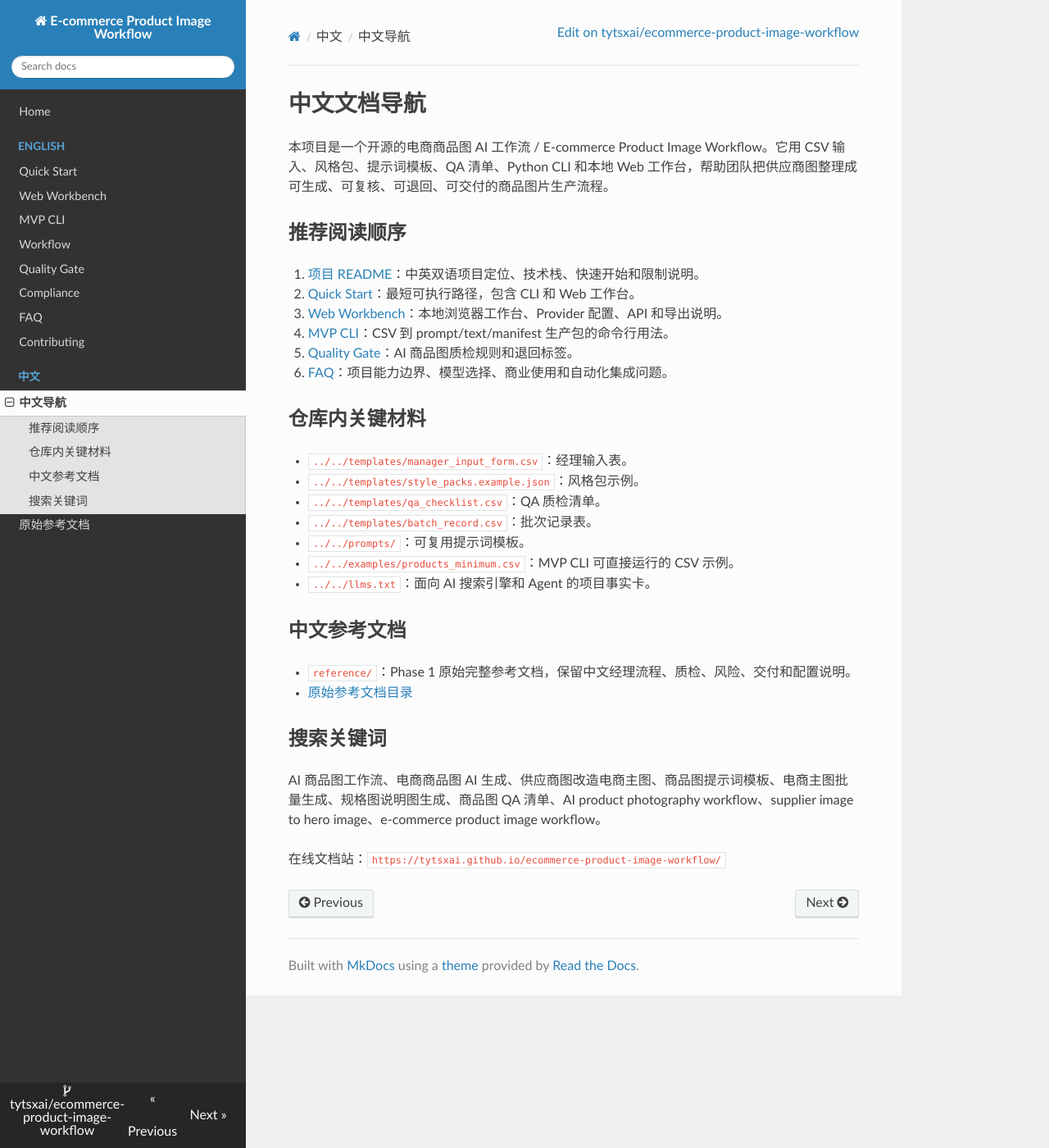
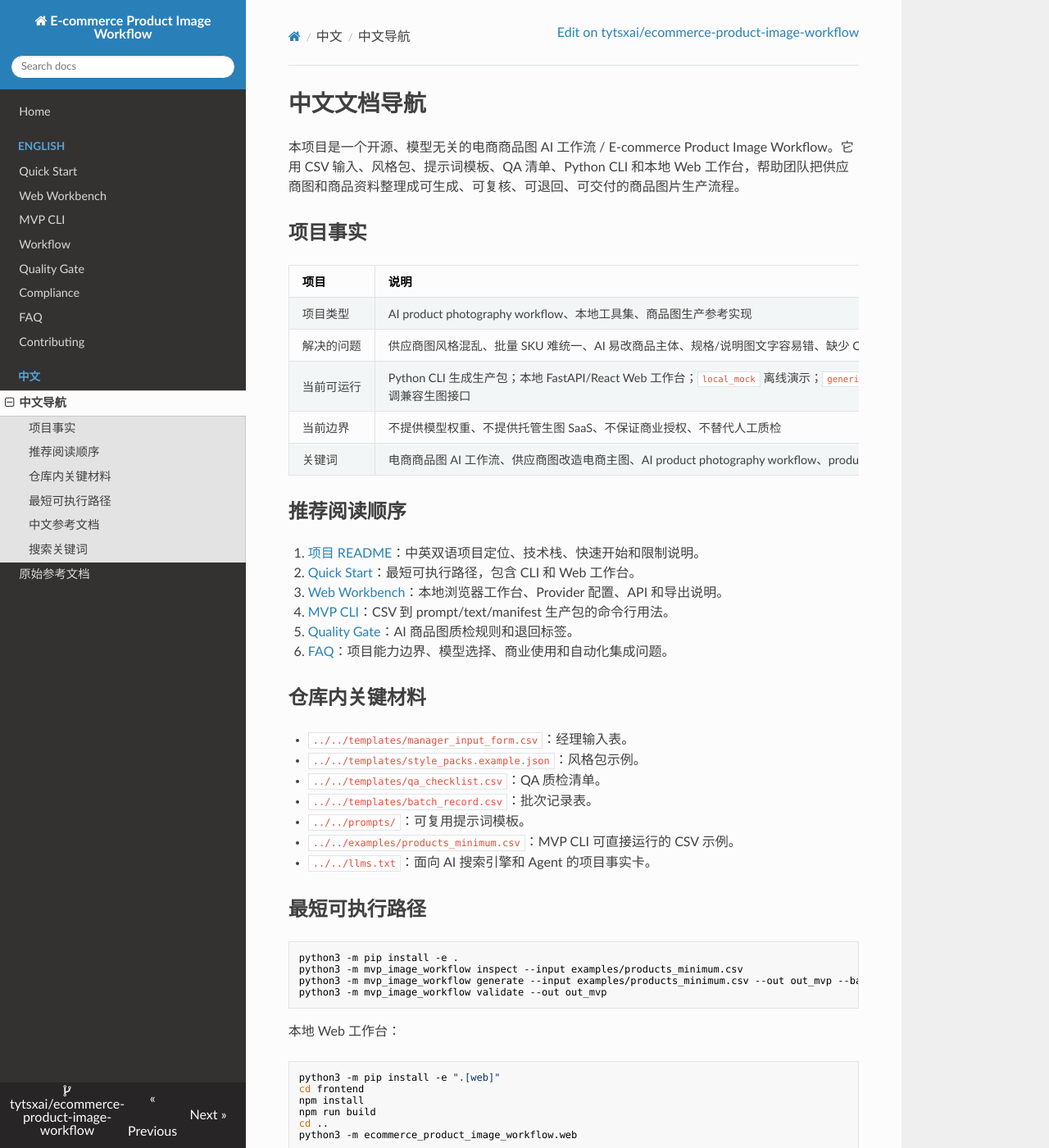
Before and after one commit to tytsxai/ecommerce-product-image-workflow, an MkDocs documentation site: the page built from docs/zh-CN/README.md, in a window 1280 px wide and 1400 px high. Shown: the whole window at 82% size. Built offline with MkDocs 1.6.1, drawn with Linux system fonts in a browser that asks for light colours; nearby versions of some CDN libraries; some of the changed text lies outside the part shown.

Commit message:
docs: clarify product workflow positioning

````diff
--- a/docs/zh-CN/README.md
+++ b/docs/zh-CN/README.md
@@ -1,6 +1,16 @@
 # 中文文档导航
 
-本项目是一个开源的电商商品图 AI 工作流 / E-commerce Product Image Workflow。它用 CSV 输入、风格包、提示词模板、QA 清单、Python CLI 和本地 Web 工作台，帮助团队把供应商图整理成可生成、可复核、可退回、可交付的商品图片生产流程。
+本项目是一个开源、模型无关的电商商品图 AI 工作流 / E-commerce Product Image Workflow。它用 CSV 输入、风格包、提示词模板、QA 清单、Python CLI 和本地 Web 工作台，帮助团队把供应商图和商品资料整理成可生成、可复核、可退回、可交付的商品图片生产流程。
+
+## 项目事实
+
+| 项目 | 说明 |
+| --- | --- |
+| 项目类型 | AI product photography workflow、本地工具集、商品图生产参考实现 |
+| 解决的问题 | 供应商图风格混乱、批量 SKU 难统一、AI 易改商品主体、规格/说明图文字容易错、缺少 QA 和批次留痕 |
+| 当前可运行 | Python CLI 生成生产包；本地 FastAPI/React Web 工作台；`local_mock` 离线演示；`generic_http` 调兼容生图接口 |
+| 当前边界 | 不提供模型权重、不提供托管生图 SaaS、不保证商业授权、不替代人工质检 |
+| 关键词 | 电商商品图 AI 工作流、供应商图改造电商主图、AI product photography workflow、product image QA checklist |
 
 ## 推荐阅读顺序
 
@@ -21,6 +31,28 @@
 - `../../examples/products_minimum.csv`：MVP CLI 可直接运行的 CSV 示例。
 - `../../llms.txt`：面向 AI 搜索引擎和 Agent 的项目事实卡。
 
+## 最短可执行路径
+
+```bash
+python3 -m pip install -e .
+python3 -m mvp_image_workflow inspect --input examples/products_minimum.csv
+python3 -m mvp_image_workflow generate --input examples/products_minimum.csv --out out_mvp --batch-id 2026-05A
+python3 -m mvp_image_workflow validate --out out_mvp
+```
+
+本地 Web 工作台：
+
+```bash
+python3 -m pip install -e ".[web]"
+cd frontend
+npm install
+npm run build
+cd ..
+python3 -m ecommerce_product_image_workflow.web
+```
+
+默认地址：`http://127.0.0.1:8787`。
+
 ## 中文参考文档
 
 - `reference/`：Phase 1 原始完整参考文档，保留中文经理流程、质检、风险、交付和配置说明。
````
Also changed, not shown: README.md (+29 -2 lines), README.zh-CN.md (+28 -1 lines), docs/en/faq.md (+20 -0 lines), docs/en/quickstart.md (+27 -0 lines), docs/index.md (+19 -0 lines), llms.txt (+28 -0 lines).
